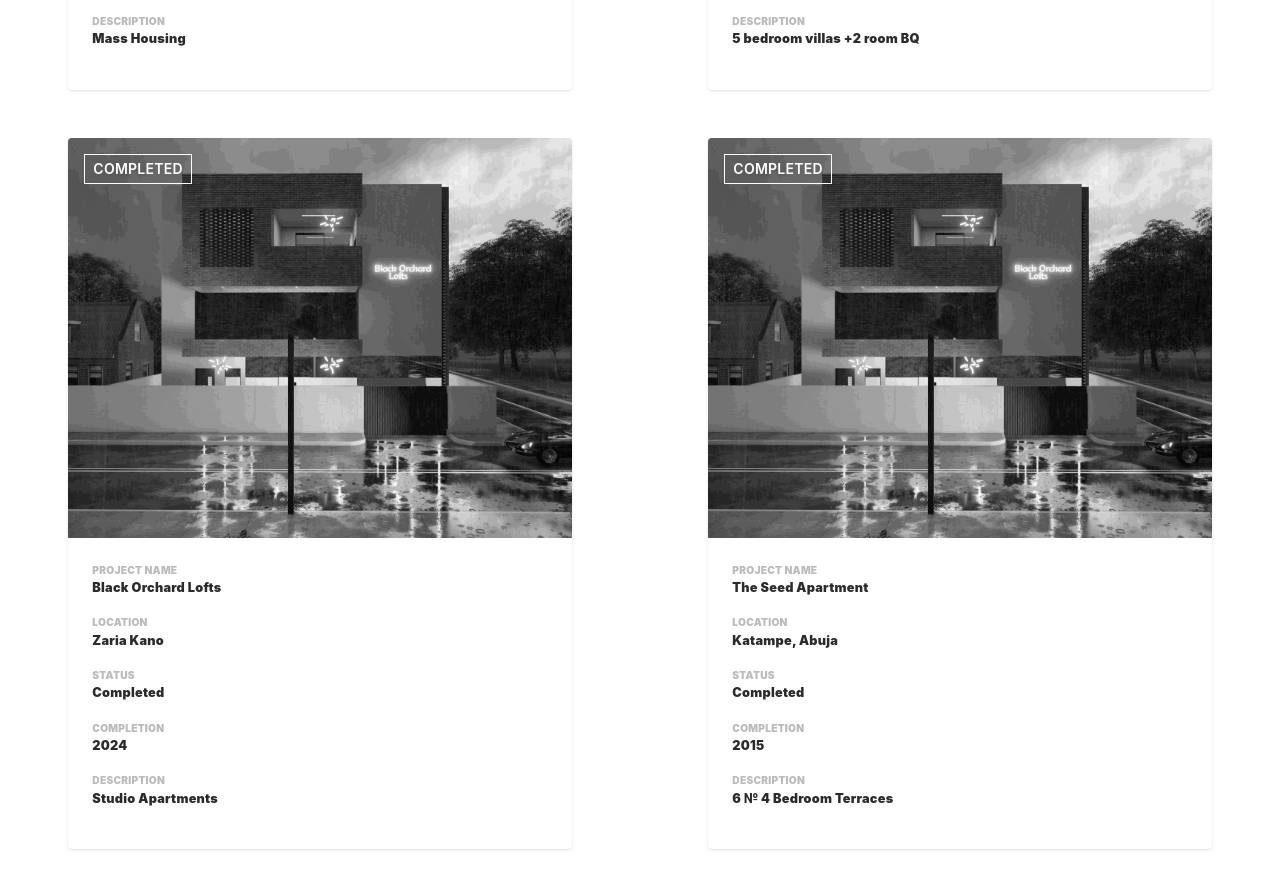
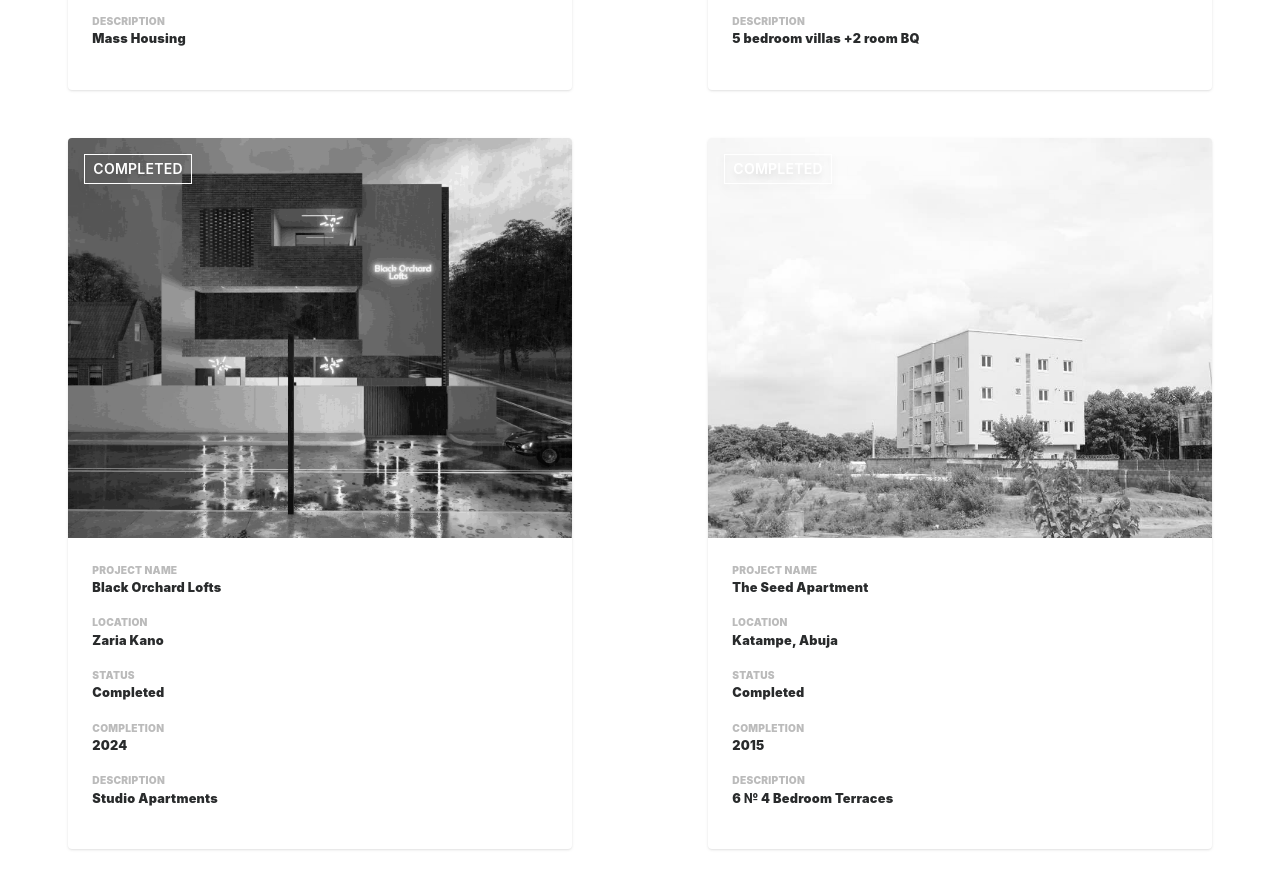
Before and after one commit to blackorchard-web/website, a Gatsby site: page /our-projects in a window 1280 px wide. Shown: the part 2800-3688 px from the top of the page. Built offline with nearby package versions, Linux system fonts and the light colour scheme; Gatsby itself is replaced by a stand-in of ours.

Commit message:
the seed

```diff
--- a/src/pages/our-projects.tsx
+++ b/src/pages/our-projects.tsx
@@ -56,7 +56,10 @@ import blacklofts4 from "../images/blackLofts/4.jpg";
 import blacklofts5 from "../images/blackLofts/5.jpg";
 import blacklofts6 from "../images/blackLofts/6.jpg";
 
-
+import seedImage1 from "../images/theseed/1.jpg";
+import seedImage2 from "../images/theseed/2.jpg";
+import seedImage3 from "../images/theseed/3.jpg";
+import seedImage4 from "../images/theseed/4.jpg";
 
 
 
@@ -451,40 +454,28 @@ const projects = [
       pictures: [
         {
           image: {
-            src: blacklofts,
+            src: seedImage1,
             alt: "ThreeOne-ThreeTwo Villas"
           }
         },
         {
           image: {
-            src: blacklofts2,
+            src: seedImage2,
             alt: "ThreeOne-ThreeTwo Villas"
           }
         },
         {
           image: {
-            src: blacklofts3,
+            src: seedImage3,
             alt: "ThreeOne-ThreeTwo Villas"
           }
         },
         {
           image: {
-            src: blacklofts4,
+            src: seedImage4,
             alt: "ThreeOne-ThreeTwo Villas"
           }
         },
-        {
-          image: {
-            src: blacklofts5,
-            alt: "ThreeOne-ThreeTwo Villas"
-          }
-        },
-        {
-          image: {
-            src: blacklofts6,
-            alt: "ThreeOne-ThreeTwo Villas"
-          }
-        }
 
       ]
     },
```
Also changed, not shown: src/images/theseed/1.jpg (renamed from src/images/the seed/1.jpg), src/images/theseed/2.jpg (renamed from src/images/the seed/2.jpg), src/images/theseed/3.jpg (renamed from src/images/the seed/3.jpg), src/images/theseed/4.jpg (renamed from src/images/the seed/4.jpg), src/images/theseed/5.jpg (renamed from src/images/the seed/5.jpg).
